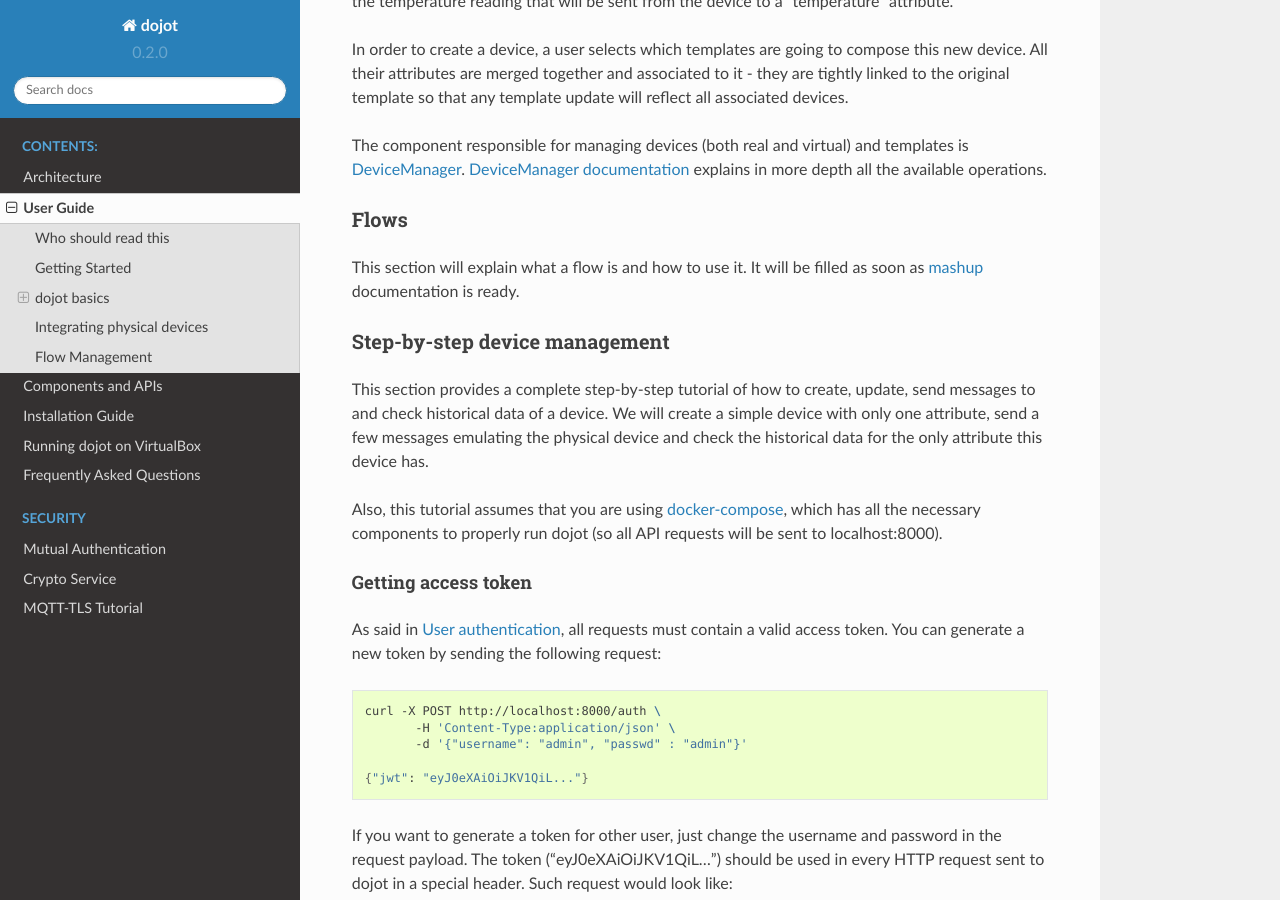
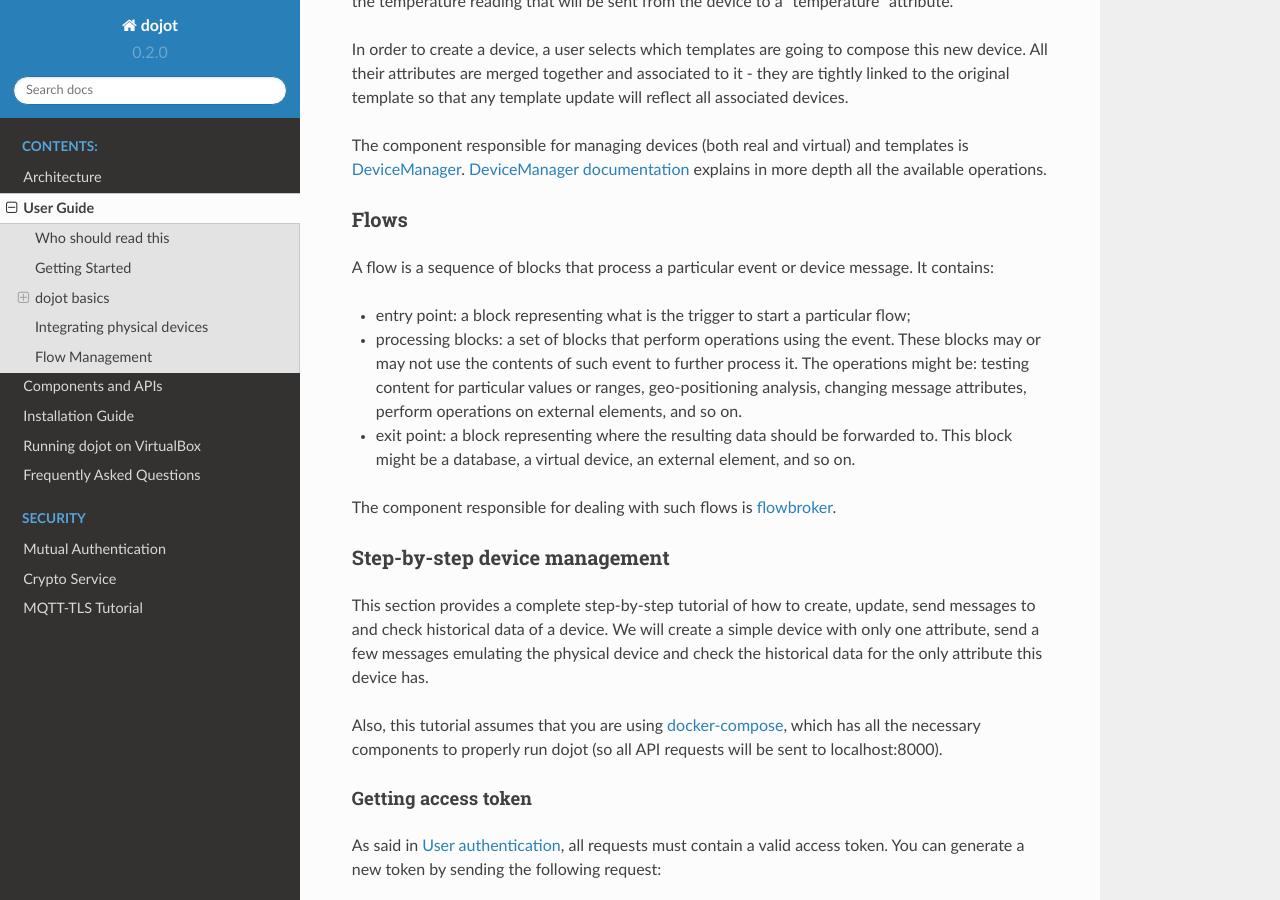
Before and after one commit to dojot/docs, a Sphinx documentation site: the page built from source/user_guide.rst, in a window 1280 px wide and 900 px high, scrolled down 2274 px. Built offline with Sphinx 7.4.7 and the Read the Docs theme 2.0.0, drawn with Linux system fonts in a browser that asks for light colours.

Commit message:
Adding description for flows

```diff
--- a/source/user_guide.rst
+++ b/source/user_guide.rst
@@ -106,8 +106,21 @@
 Flows
 *****
 
-This section will explain what a flow is and how to use it. It will be filled
-as soon as `mashup`_ documentation is ready.
+A flow is a sequence of blocks that process a particular event or device
+message. It contains:
+
+- entry point: a block representing what is the trigger to start a particular
+  flow;
+- processing blocks: a set of blocks that perform operations using the event.
+  These blocks may or may not use the contents of such event to further process
+  it. The operations might be: testing content for particular values or ranges,
+  geo-positioning analysis, changing message attributes, perform operations on
+  external elements, and so on.
+- exit point: a block representing where the resulting data should be forwarded
+  to. This block might be a database, a virtual device, an external element,
+  and so on.
+
+The component responsible for dealing with such flows is `flowbroker`_.
 
 Step-by-step device management
 ******************************
@@ -447,3 +460,4 @@
 .. _mashup: https://github.com/dojot/mashup
 .. _mosquitto: https://projects.eclipse.org/projects/technology.mosquitto
 .. _history APIs: https://dojot.github.io/history-ws/apiary_latest.html
+.. _flowbroker: https://github.com/dojot/flowbroker
```
